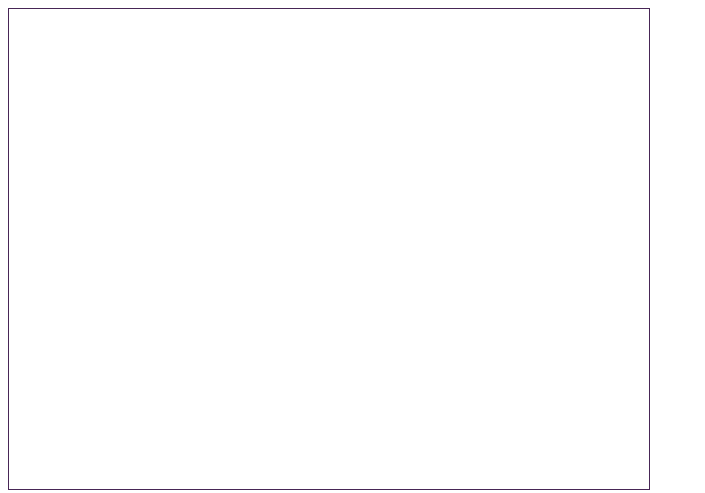
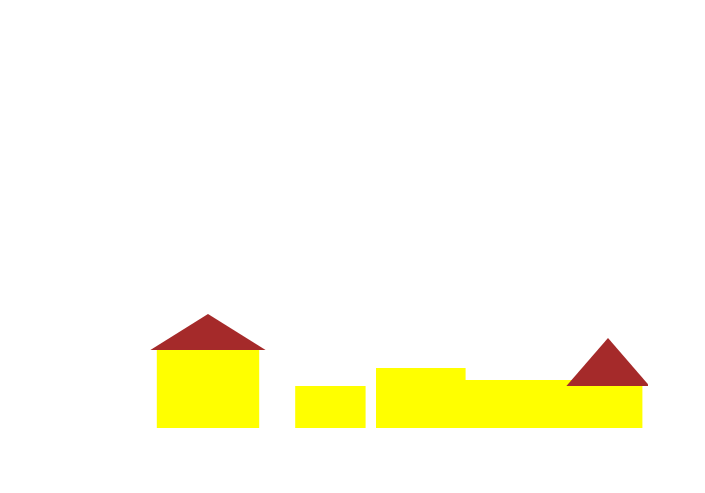
Before and after one commit to andreadipaolaa/d3js-infovis, a plain HTML site: page index.html in a window 1280 px wide. Shown: the whole page, without its empty margins (0-705 px from the left). Drawn offline with nearby package versions, Linux system fonts and the light colour scheme.

Commit message:
Base dello script

```diff
--- a/data.json
+++ b/data.json
@@ -1,72 +1,62 @@
 [
     {
-        "x": 20,
-        "y": 100,
-        "base": 100,
-        "height": 70,
-        "hue": 100
+        "homeWidth": 160,
+        "homeHeight": 130,
+        "roofWidth": 180,
+        "roofHeight": 60
     },
     {
-        "x": 500,
-        "y":300,
-        "base": 150,
-        "height": 100,
-        "hue": 180
+        "homeWidth": 110,
+        "homeHeight": 70,
+        "roofWidth": 130,
+        "roofHeight": 80
     },
     {
-        "x": 300,
-        "y": 500,
-        "base": 90,
-        "height": 45,
-        "hue": 270
+        "homeWidth": 140,
+        "homeHeight": 100,
+        "roofWidth": 160,
+        "roofHeight": 50
     },
     {
-        "x": 50,
-        "y": 450,
-        "base": 60,
-        "height": 45,
-        "hue": 60
+        "homeWidth": 350,
+        "homeHeight": 80,
+        "roofWidth": 140,
+        "roofHeight": 60
     },
     {
-        "x": 800,
-        "y": 370,
-        "base": 40,
-        "height": 60,
-        "hue": 10
+        "homeWidth": 130,
+        "homeHeight": 90,
+        "roofWidth": 150,
+        "roofHeight": 70
     },
     {
-        "x": 600,
-        "y": 60,
-        "base": 40,
-        "height": 30,
-        "hue": 310
+        "homeWidth": 150,
+        "homeHeight": 85,
+        "roofWidth": 170,
+        "roofHeight": 55
     },
     {
-        "x": 580,
-        "y": 700,
-        "base": 100,
-        "height": 80,
-        "hue": 120
+        "homeWidth": 170,
+        "homeHeight": 95,
+        "roofWidth": 190,
+        "roofHeight": 75
     },
     {
-        "x": 750,
-        "y": 650,
-        "base": 90,
-        "height": 80,
-        "hue": 190
+        "homeWidth": 125,
+        "homeHeight": 75,
+        "roofWidth": 145,
+        "roofHeight": 65
     },
     {
-        "x": 10,
-        "y": 650,
-        "base": 75,
-        "height": 30,
-        "hue": 250
+        "homeWidth": 135,
+        "homeHeight": 85,
+        "roofWidth": 155,
+        "roofHeight": 70
     },
     {
-        "x": 300,
-        "y": 250,
-        "base": 75,
-        "height": 90,
-        "hue": 40
+        "homeWidth": 145,
+        "homeHeight": 90,
+        "roofWidth": 165,
+        "roofHeight": 60
     }
-  ]
+]
--- a/index.html
+++ b/index.html
@@ -3,11 +3,11 @@
 <head>
     <meta charset="UTF-8">
     <meta name="viewport" content="width=device-width, initial-scale=1.0">
-    <title>InfoVis D3js-project</title>
+    <title>InfoVis mini-project</title>
     <script src="http://d3js.org/d3.v7.min.js"></script>
     <script type="text/javascript" src="script.js"></script>
 </head>
 <body>
-    <svg id="svg-board" style="border:1px solid rgb(72, 38, 86);" ></svg>
+    <svg id="svg-board"></svg>
 </body>
 </html>
--- a/script.js
+++ b/script.js
@@ -2,66 +2,58 @@ let xScale = d3.scaleLinear();
 let yScale = d3.scaleLinear();
 let heightScale = d3.scaleLinear();
 
-const xDomain = [0, 100];
-const yDomain = [0, 100];
+const xDomain = [0, 1000];
+const yDomain = [0, 800];
 xScale.domain(xDomain);
 yScale.domain(yDomain);
 heightScale.domain(yDomain);
 
-function buildTriangle(triangle) {
-    let x = parseFloat(xScale(triangle.x));
-    let y = parseFloat(yScale(triangle.y));
-    let base = parseFloat(xScale(triangle.base));
-    let height = parseFloat(heightScale(triangle.height));
-    return `${x},${y} ${x+base},${y} ${x+(base/2)},${y-height}`;
+let currentXHome = 200;
+
+function buildHome(data) {
+    const homeWidth = parseFloat(xScale(data.homeWidth));
+    const homeHeight = parseFloat(heightScale(data.homeHeight));
+    y = parseFloat(yScale(100));
+    let home = `${currentXHome},${y} ` +
+               `${currentXHome+homeWidth/2},${y} ` +
+               `${currentXHome+homeWidth/2},${y-homeHeight} ` +
+               `${currentXHome-homeWidth/2},${y-homeHeight} ` +
+               `${currentXHome-homeWidth/2},${y}`;
+               currentXHome += homeWidth + 20;
+    return home;
 }
 
-function updateBoard(svgBoard, data) {
-    svgBoard.selectAll("polygon")
-        .data(data)
-        .transition()
-        .duration(750)
-        .attr("points", buildTriangle)
-        .duration(250)
-        .attr("stroke-width", function(triangle) {
-            if (triangle.hasEdge) return 3;
-            return 0;
-        });
+let currentXRoof = 200;
+
+function buildRoof(data) {
+    const roofWidth = parseFloat(xScale(data.roofWidth));
+    const roofHeight = parseFloat(heightScale(data.roofHeight));
+    const homeHeight = parseFloat(heightScale(data.homeHeight));
+    y = parseFloat(yScale(100));
+    let roof = `${currentXRoof},${y-homeHeight} ` +
+               `${currentXRoof+roofWidth/2},${y-homeHeight} ` +
+               `${currentXRoof},${y-homeHeight-roofHeight} ` +
+               `${currentXRoof-roofWidth/2},${y-homeHeight} `;
+    currentXRoof += 400;
+    return roof;
 }
 
-let lastClickedTriangle = null;
+function fillBoard(svgBoard, data) {
+    let homes = svgBoard.selectAll(".home")
+        .data(data)
+        .enter();
+    homes.append("polygon")
+        .attr("fill", "yellow")
+        .attr("class", "home")
+        .attr("points", buildHome);
 
-function fillBoard(svgBoard, data) {
-    svgBoard.selectAll("polygon")
+    let roofs = svgBoard.selectAll(".roof")
         .data(data)
-        .enter()
-        .append("polygon")
-        .attr("fill", function(triangle) {
-            return `hsl(${triangle.hue}, 100%, 50%)`;
-        })
-        .attr("stroke", "black")
-        .attr("points", buildTriangle)
-        .attr("stroke-width", 0)
-        .on("click", function(event, triangle) {
-            if (lastClickedTriangle == null) {
-                lastClickedTriangle = triangle;
-                triangle.hasEdge = true;
-                updateBoard(svgBoard, data);
-            }
-            else {
-                lastClickedTriangle.hasEdge = false;
-                let base1 = lastClickedTriangle.base;
-                let height1 = lastClickedTriangle.height;
-                let base2 = triangle.base;
-                let height2 = triangle.height;
-                triangle.base = base1;
-                triangle.height = height1;
-                lastClickedTriangle.base = base2;
-                lastClickedTriangle.height = height2;
-                lastClickedTriangle = null;
-                updateBoard(svgBoard, data);
-            }
-        });
+        .enter();
+    roofs.append("polygon")
+        .attr("fill", "brown")
+        .attr("class", "roof")
+        .attr("points", buildRoof);
 }
 
 d3.json("data.json")
```
